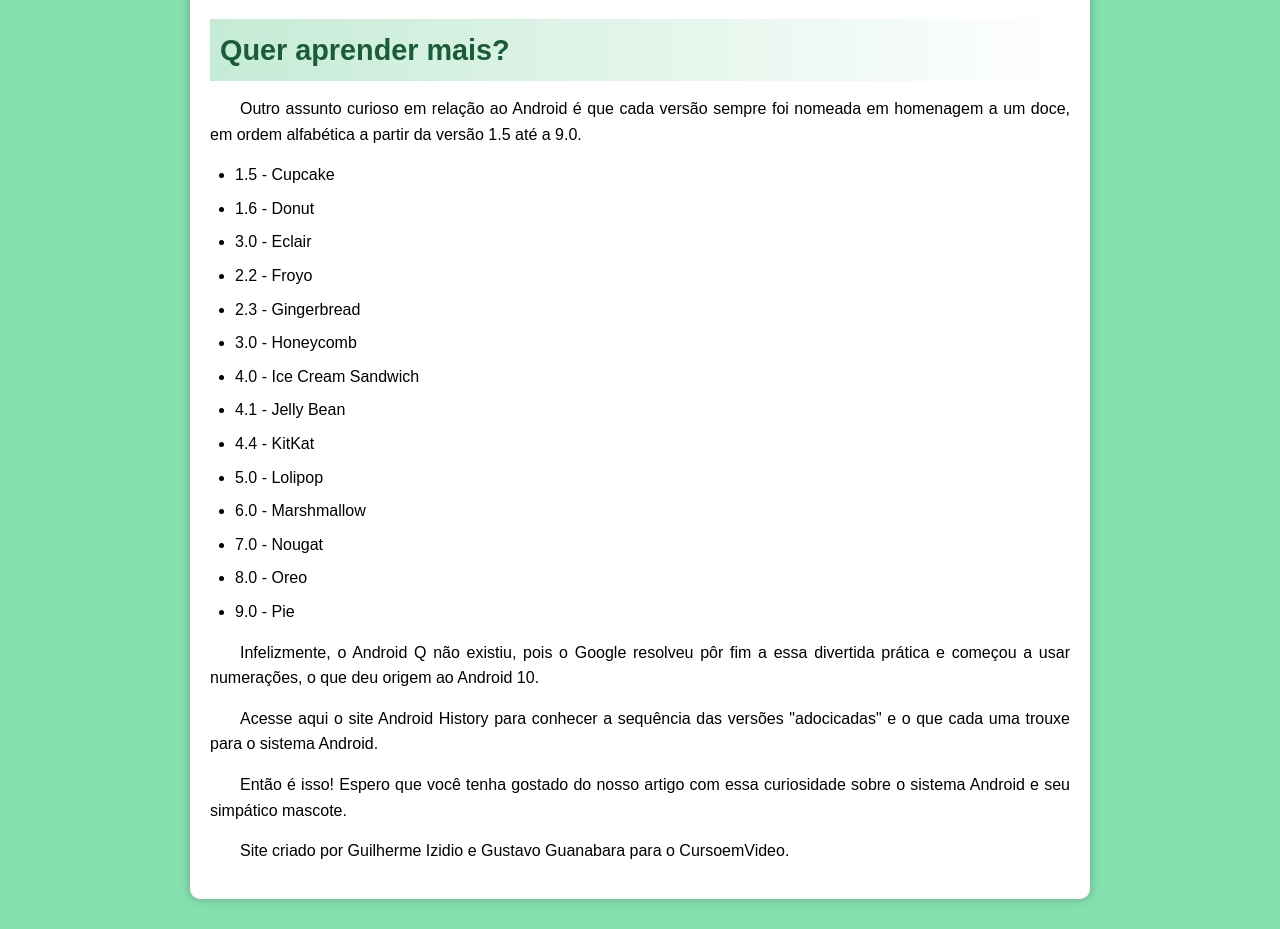
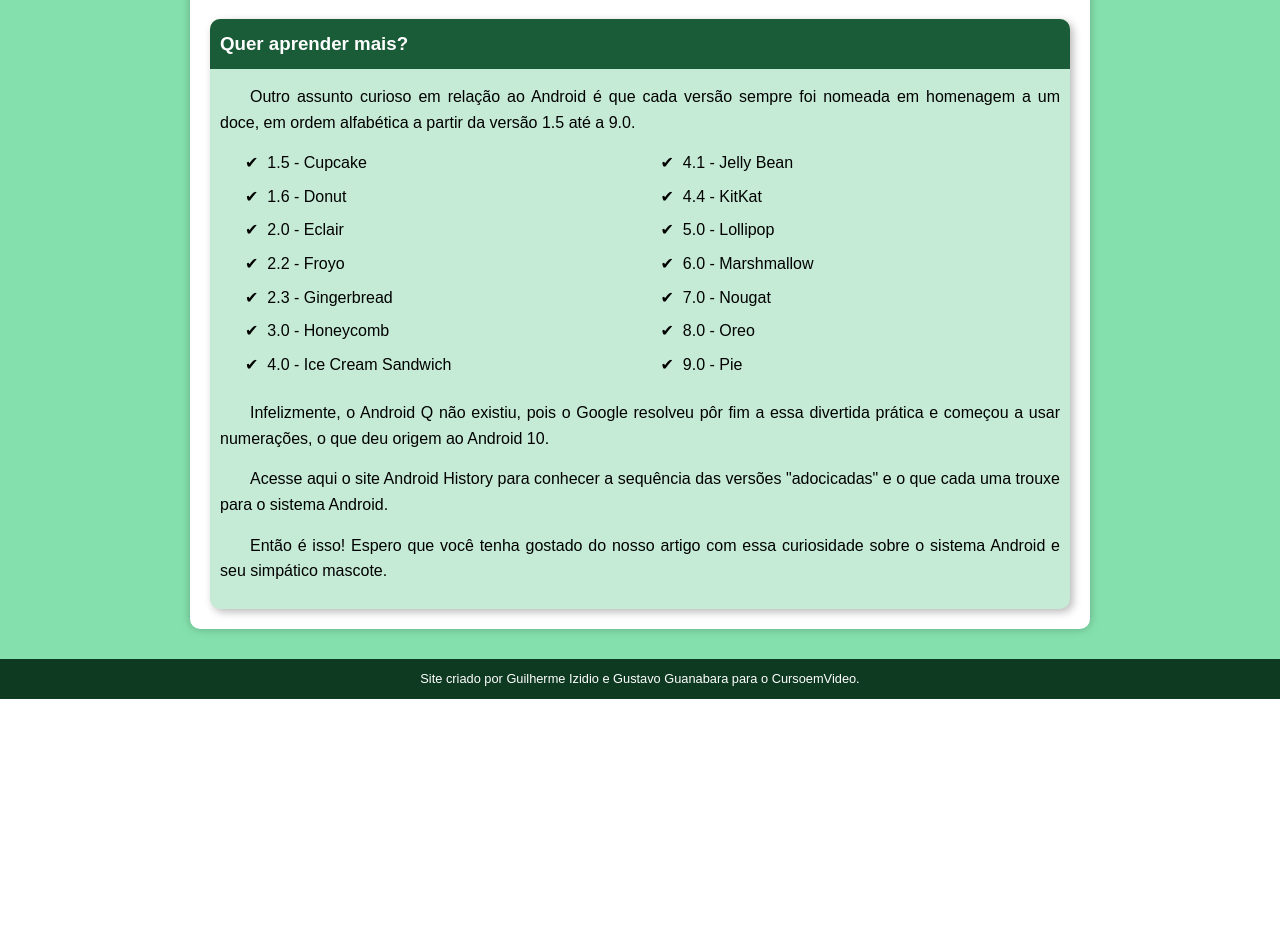
Before and after one commit to Guilhermezi/Cursos, a PHP site: page / in a window 1280 px wide. Shown: the part 2305-3234 px from the top of the page. After the commit the page ends 3004 px from the top, so only its background shows below. Run offline with PHP 8.4, Linux system fonts and the light colour scheme.

Commit message:
Rapaz, quanto mais eu mexo com HTML, mais percebo que não gosto dele.

```diff
--- a/Curso-em-video_HTML5-e-CSS3/módulo 2 de 5/Desafios/Desafio_10/index.html
+++ b/Curso-em-video_HTML5-e-CSS3/módulo 2 de 5/Desafios/Desafio_10/index.html
@@ -3,6 +3,7 @@
 <head>
     <meta charset="UTF-8">
     <meta name="viewport" content="width=device-width, initial-scale=1.0">
+    <meta name="description" content="Curiosidades sobre o mundo da tecnologia: a história do mascote do Android.">
     <title>Desafio 10</title>
     <link rel="stylesheet" href="style.css">
     <link rel="shortcut icon" href="pacote-projeto-d010/imagens/favicon.ico" type="image/x-icon">
@@ -20,28 +21,31 @@
             </ul>
         </nav>
     </header>
+
     <main>
         <h2>História do Mascote do Android</h2>
-        <p>Provavelmente você sabe que o sistema operacional Android, mantido pelo Google é um dos mais utilizados para dispositivos móveis em todo o mundo. Mas tavez você não saiba que o seu simpático mascote tem um nome e uma história muito curiosa? Pois acompanhe esse artigo para aprender muita coisa sobre esse robozinho.</p>
+        <p>Provavelmente você sabe que o sistema operacional Android, mantido pelo Google é um dos mais utilizados para dispositivos móveis em todo o mundo. Mas talvez você não saiba que o seu simpático mascote tem um nome e uma história muito curiosa? Pois acompanhe esse artigo para aprender muita coisa sobre esse robozinho.</p>
 
         <h2>A primeira versão</h2>
-        <p>A primeira tentativa de criar um mascote surgiu em 2007 e veio de um desenvolvedor chamado <a href="https://github.com/morrildl" target="_blank">Dan Morrill</a>. Ele conta que abriu o <a href="https://inkscape.org/release/inkscape-1.4.2/windows/64-bit/msi/dl/" target="_blank">Inkscape</a> (software livre para vetorização de imagens) e criou sua própria versão de robô. O objetivo era apenas personificar o sistema apenas para a a sua equipe, não existia nenhuma solicitação da empresa para a criação de um mascote.</p>
+        <p>A primeira tentativa de criar um mascote surgiu em 2007 e veio de um desenvolvedor chamado <a href="https://github.com/morrildl" target="_blank" class="externo">Dan Morrill</a>. Ele conta que abriu o <a href="https://inkscape.org/release/inkscape-1.4.2/windows/64-bit/msi/dl/" target="_blank" class="externo">Inkscape</a> (software livre para vetorização de imagens) e criou sua própria versão de robô. O objetivo era apenas personificar o sistema para a sua equipe, não existia nenhuma solicitação da empresa para a criação de um mascote.</p>
 
         <picture>
             <source media="(max-width: 700px)" srcset="pacote-projeto-d010/imagens/dan-droids-pq.png" type="image/png">
             <source media="(max-width: 1050px)" srcset="pacote-projeto-d010/imagens/dan-droids.png" type="image/png">
-            <img src="pacote-projeto-d010/imagens/dan-droids.png" alt="Imagem flexível">
+            <img src="pacote-projeto-d010/imagens/dan-droids.png" alt="Ilustração original dos Dandroids criada por Dan Morrill">
         </picture>
         <p>Essa primeira versão bizarra até foi batizada em homenagem ao seu criador: seriam os Dandroids.</p>
+
         <picture>
             <source media="(max-width: 700px)" srcset="pacote-projeto-d010/imagens/irina-blok-pq.jpg" type="image/png">
             <source media="(max-width: 1050px)" srcset="pacote-projeto-d010/imagens/irina-blok.jpg" type="image/png">
-            <img src="pacote-projeto-d010/imagens/irina-blok.jpg" alt="Imagem flexível">
+            <img src="pacote-projeto-d010/imagens/irina-blok.jpg" alt="Foto da ilustradora Irina Blok">
         </picture>
+
         <h2>Surge um novo mascote</h2>
-        <p>A ideia de ter um mascote foi amadurecendo e a missão foi passada para uma profissional da área. A ilustradora Russa <a href="https://www.irinablok.com/">Irina Blok</a>, também funcionária do Google, ficou com a missão de representar o pequeno robô de uma maneira mais agradável.</p>
+        <p>A ideia de ter um mascote foi amadurecendo e a missão foi passada para uma profissional da área. A ilustradora russa <a href="https://www.irinablok.com/" target="_blank" class="externo">Irina Blok</a>, também funcionária do Google, ficou com a missão de representar o pequeno robô de uma maneira mais agradável.</p>
 
-        <img src="pacote-projeto-d010/imagens/bugdroid.png" alt="">
+        <img src="pacote-projeto-d010/imagens/bugdroid.png" alt="Bugdroid, o mascote oficial do sistema Android">
 
         <p>A ideia principal da Irina era representar tudo graficamente com poucos traços e de forma mais chapada. O desenho também deveria gerar identificação rápida com quem o olha. Surgiu então o Bugdroid, o novo mascote do Android.</p>
 
@@ -49,33 +53,35 @@
 
         <iframe width="560" height="315" src="https://www.youtube-nocookie.com/embed/l2UDgpLz20M?si=quJeh5E-ZzgVXKMY" title="YouTube video player" frameborder="0" allow="accelerometer; autoplay; clipboard-write; encrypted-media; gyroscope; picture-in-picture; web-share" referrerpolicy="strict-origin-when-cross-origin" allowfullscreen></iframe>
 
-        <h2>Quer aprender mais? </h2>
+        <aside>
+            <h3>Quer aprender mais?</h3>
             <p>Outro assunto curioso em relação ao Android é que cada versão sempre foi nomeada em homenagem a um doce, em ordem alfabética a partir da versão 1.5 até a 9.0.</p>
 
             <ul>
                 <li>1.5 - Cupcake</li>
                 <li>1.6 - Donut</li>
-            <li>3.0 - Eclair</li>
+                <li>2.0 - Eclair</li>
                 <li>2.2 - Froyo</li>
                 <li>2.3 - Gingerbread</li>
                 <li>3.0 - Honeycomb</li>
                 <li>4.0 - Ice Cream Sandwich</li>
                 <li>4.1 - Jelly Bean</li>
                 <li>4.4 - KitKat</li>
-            <li>5.0 - Lolipop</li>
+                <li>5.0 - Lollipop</li>
                 <li>6.0 - Marshmallow</li>
                 <li>7.0 - Nougat</li>
                 <li>8.0 - Oreo</li>
                 <li>9.0 - Pie</li>
             </ul>
+
             <p>Infelizmente, o Android Q não existiu, pois o Google resolveu pôr fim a essa divertida prática e começou a usar numerações, o que deu origem ao Android 10.</p>
             <p>Acesse aqui o site Android History para conhecer a sequência das versões "adocicadas" e o que cada uma trouxe para o sistema Android.</p>
-
             <p>Então é isso! Espero que você tenha gostado do nosso artigo com essa curiosidade sobre o sistema Android e seu simpático mascote.</p>
-
-        <p>Site criado por Guilherme Izidio e Gustavo Guanabara para o CursoemVideo.</p>
-
+        </aside>
     </main>
 
+    <footer>
+        <p>Site criado por Guilherme Izidio e Gustavo Guanabara para o CursoemVideo.</p>
+    </footer>
 </body>
 </html>
--- a/Curso-em-video_HTML5-e-CSS3/módulo 2 de 5/Desafios/Desafio_10/style.css
+++ b/Curso-em-video_HTML5-e-CSS3/módulo 2 de 5/Desafios/Desafio_10/style.css
@@ -1,7 +1,12 @@
 @charset "UTF-8";
 
-/* Estilo simples inspirado no desafio do Android */
-/* Ele falou do root, eu sei usar mas quero usar não, já está meio que pronto */
+:root {
+    --cor1: #C5EBD6;
+    --cor2: #84E1AD;
+    --cor3: #3BD27F;
+    --cor4: #1A5C38;
+    --cor5: #0F3A22;
+}
 
 * {
     margin: 0;
@@ -10,14 +15,18 @@
 }
 
 body {
-    background-color: #84E1AD;
+    background-color: var(--cor2);
     font-family: Arial, Helvetica, sans-serif;
     line-height: 1.6;
 }
 
+a.externo::after {
+    content: '\00a0🔗';
+}
+
 /* Header */
 header {
-    background-image: linear-gradient(to bottom, #3BD27F, #1A5C38);
+    background-image: linear-gradient(to bottom, var(--cor3), var(--cor4));
     color: white;
     text-align: center;
     padding-top: 30px;
@@ -40,7 +49,7 @@ header p {
 nav {
     color: white;
     padding: 10px;
-    text-align: left;
+    text-align: center;
 }
 
 nav ul {
@@ -50,7 +59,7 @@ nav ul {
 nav li {
     display: inline-block;
     margin-right: 15px;
-    color: #C5EBD6;
+    color: var(--cor1);
     font-weight: bold;
     cursor: pointer;
 }
@@ -63,6 +72,7 @@ nav a {
     color: inherit;
     text-decoration: none;
 }
+
 /* Conteúdo principal */
 main {
     background-color: white;
@@ -77,10 +87,10 @@ main {
 }
 
 main h2 {
-    color: #1A5C38;
+    color: var(--cor4);
     margin-bottom: 15px;
     padding: 8px 10px;
-    background-image: linear-gradient(to right, #C5EBD6, transparent);
+    background-image: linear-gradient(to right, var(--cor1), transparent);
     font-size: 1.8em;
 }
 
@@ -93,7 +103,7 @@ main p {
 
 /* Links */
 a {
-    color: #1A5C38;
+    color: var(--cor4);
     font-weight: bold;
     text-decoration: none;
 }
@@ -121,7 +131,30 @@ iframe {
     max-width: 800px;
     height: 450px;
     margin: 20px auto;
-    background-color: #1A5C38;
+    background-color: var(--cor4);
+    border: none;
+}
+
+/* Aside */
+aside {
+    background-color: var(--cor1);
+    padding: 10px;
+    border-radius: 10px;
+    box-shadow: 3px 3px 8px rgba(0, 0, 0, 0.279);
+}
+
+aside > h3 {
+    background-color: var(--cor4);
+    color: white;
+    padding: 10px;
+    margin: -10px -10px 0px -10px;
+    border-radius: 10px 10px 0px 0px;
+}
+
+aside > ul {
+    list-style-type: '\2714\00A0\00A0';
+    list-style-position: inside;
+    columns: 2;
 }
 
 /* Lista */
@@ -132,3 +165,38 @@ ul {
 ul li {
     margin-bottom: 8px;
 }
+
+/* Footer */
+footer {
+    background-color: var(--cor5);
+    color: white;
+    text-align: center;
+    font-size: 0.8em;
+    padding: 10px;
+}
+
+footer a {
+    color: white;
+    font-weight: bolder;
+    text-decoration: none;
+}
+
+footer a:hover {
+    text-decoration: underline;
+    color: var(--cor1);
+}
+
+/* Responsividade */
+@media (max-width: 700px) {
+    header h1 {
+        font-size: 1.6em;
+    }
+
+    main h2 {
+        font-size: 1.4em;
+    }
+
+    iframe {
+        height: 250px;
+    }
+}
```
Lines whose indentation alone changed are shown as unchanged.
